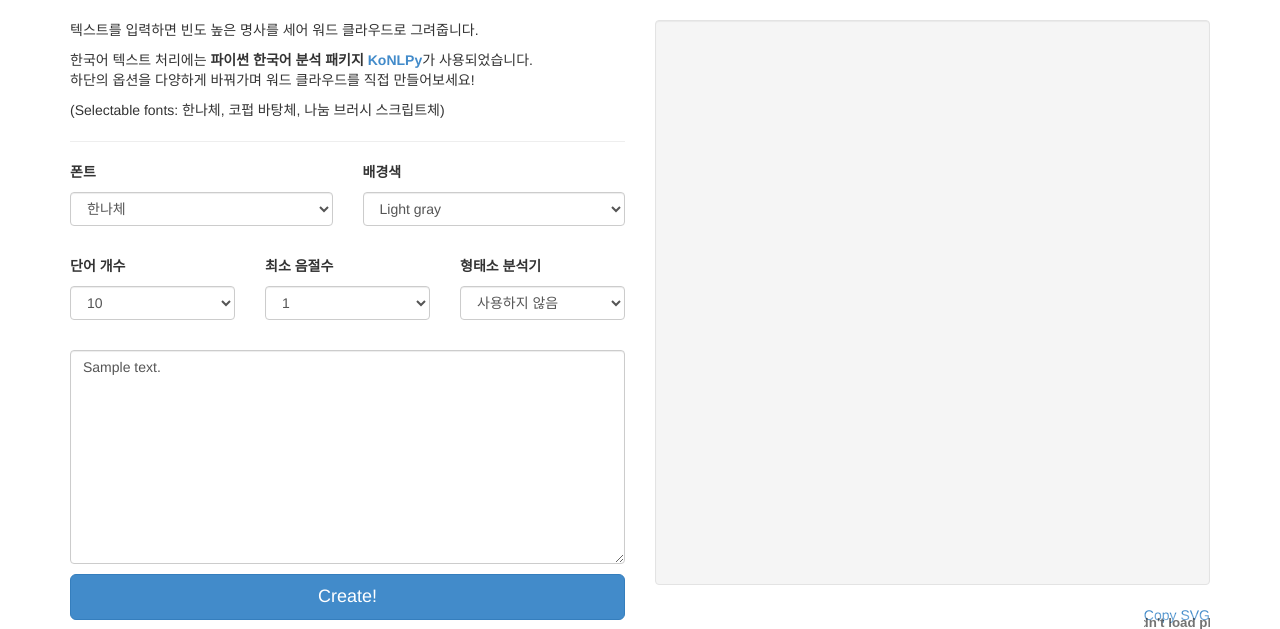
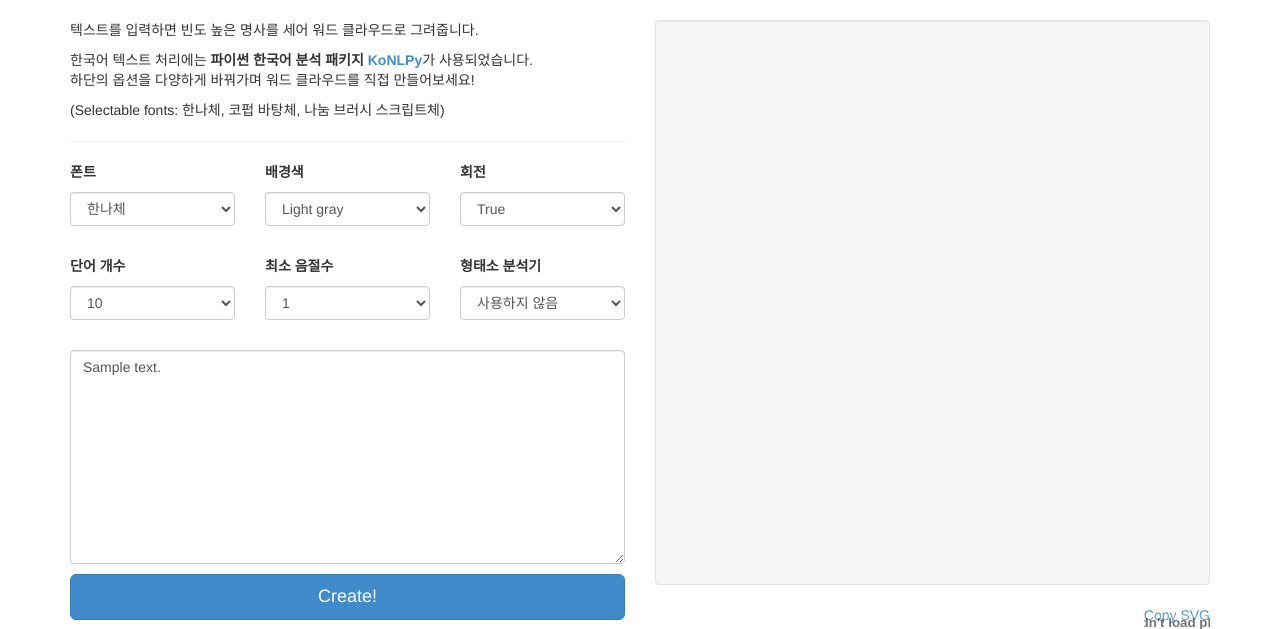
Before and after one commit to hgkim2004/docscout, a Flask app: template templates/home.html in a window 1280 px wide. Shown: the part 52-681 px from the top of the page. Run offline with Flask 2, Linux system fonts and the light colour scheme; the template is opened without the code that fills it: most values are stand-ins (such as "Sample title", 1, 10 or a date in 2020); parts of the project's set-up code (start-up, migrations or seed data) failed here and were passed over; some libraries are stand-ins or nearby versions; some web fonts are replaced.

Commit message:
Add rotation option

```diff
--- a/app.py
+++ b/app.py
@@ -45,11 +45,15 @@ def create_app():
     def cloudify():
         minsyl = request.args.get('minsyl', 1, type=int)
         ntags = request.args.get('ntags', 50, type=int)
+        rotated = request.args.get('rotated', 1, type=int)
         tagger = request.args.get('tagger', 'Hannanum', type=unicode)
         text = request.args.get('text', '', type=unicode)
         s = time.clock()
         tags = get_tags(text, minsyl, ntags, tagger)
-        return jsonify(tags=tags, time=time.clock()-s, textlen=len(text))
+        return jsonify(rotated=rotated,
+                       tags=tags,
+                       time=time.clock()-s,
+                       textlen=len(text))
 
     return app
 
--- a/static/js/wordcloud.js
+++ b/static/js/wordcloud.js
@@ -7,13 +7,14 @@ $(function() {
     $.getJSON($SCRIPT_ROOT + '/_cloudify', {
       minsyl: $('select[id="minsyl"] option:selected').val(),
       ntags: $('select[id="ntags"] option:selected').val(),
+      rotated: $('select[id="rotated"] option:selected').val(),
       tagger : $('select[id="tagger"] option:selected').val(),
       text: $('textarea[id="wordtext"]').val()
     }, function(data) {
       d3.layout.cloud().size([width, height])
         .words(data.tags)
         .padding(5)
-        .rotate(function() { return ~~(Math.random() * 2) * 90; })
+        .rotate(function() { return ~~(Math.random() * 2) * 90 * data.rotated; })
         .fontSize(function(d) { return d.size; })
         .on("end", draw)
         .start();
--- a/templates/col-left.html
+++ b/templates/col-left.html
@@ -8,7 +8,7 @@
 </p>
 <hr>
 <div class="row">
-    <div class="col-md-6">
+    <div class="col-md-4">
         <div class="option">
             <p>폰트</p>
             <div class="form-group">
@@ -20,13 +20,22 @@
             </div>
         </div>
     </div>
-    <div class="col-md-6">
+    <div class="col-md-4">
         <div class="option">
             <p>배경색</p>
             <select id="bgcolor" class="form-control">
                 <option value="#f5f5f5">Light gray</option>
                 <option value="#fff">White</option>
                 <option value="#000">Black</option>
+            </select>
+        </div>
+    </div>
+    <div class="col-md-4">
+        <div class="option">
+            <p>회전</p>
+            <select id="rotated" class="form-control">
+                <option value=1>True</option>
+                <option value=0>False</option>
             </select>
         </div>
     </div>
```
